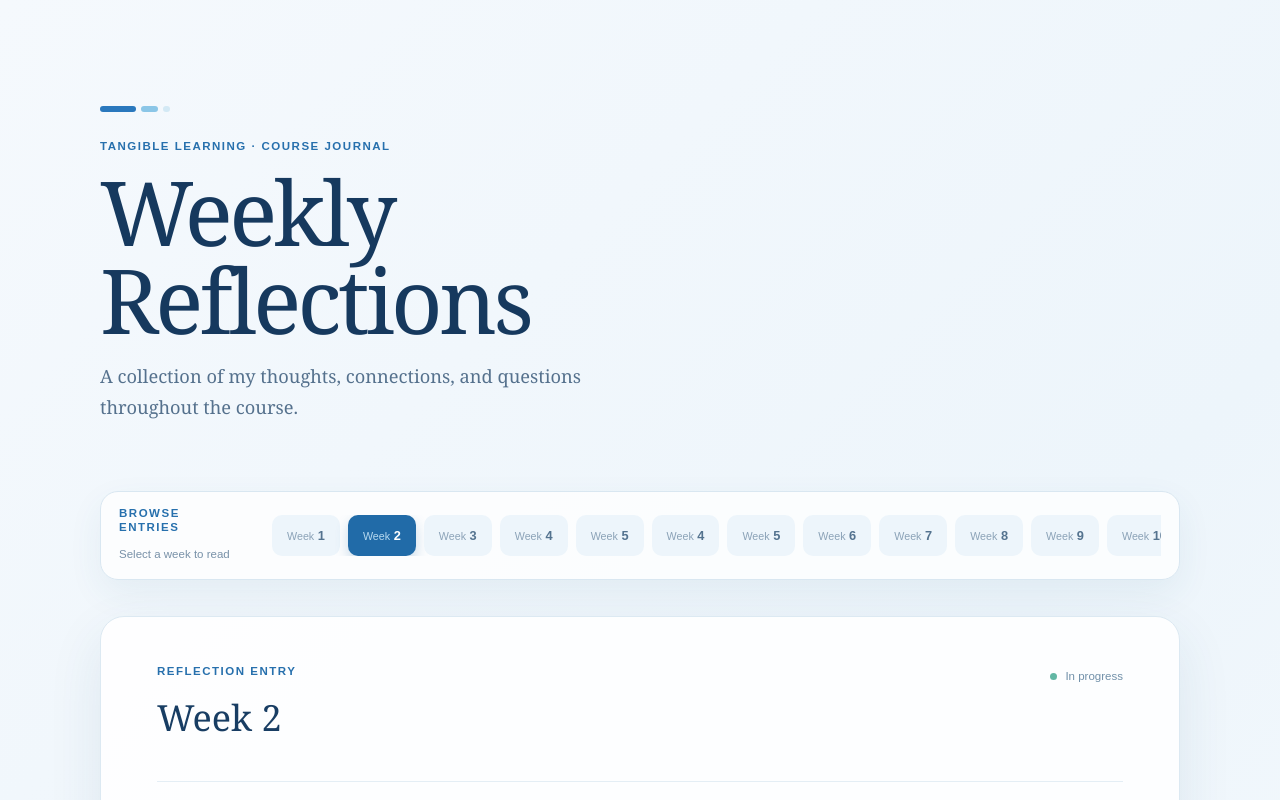
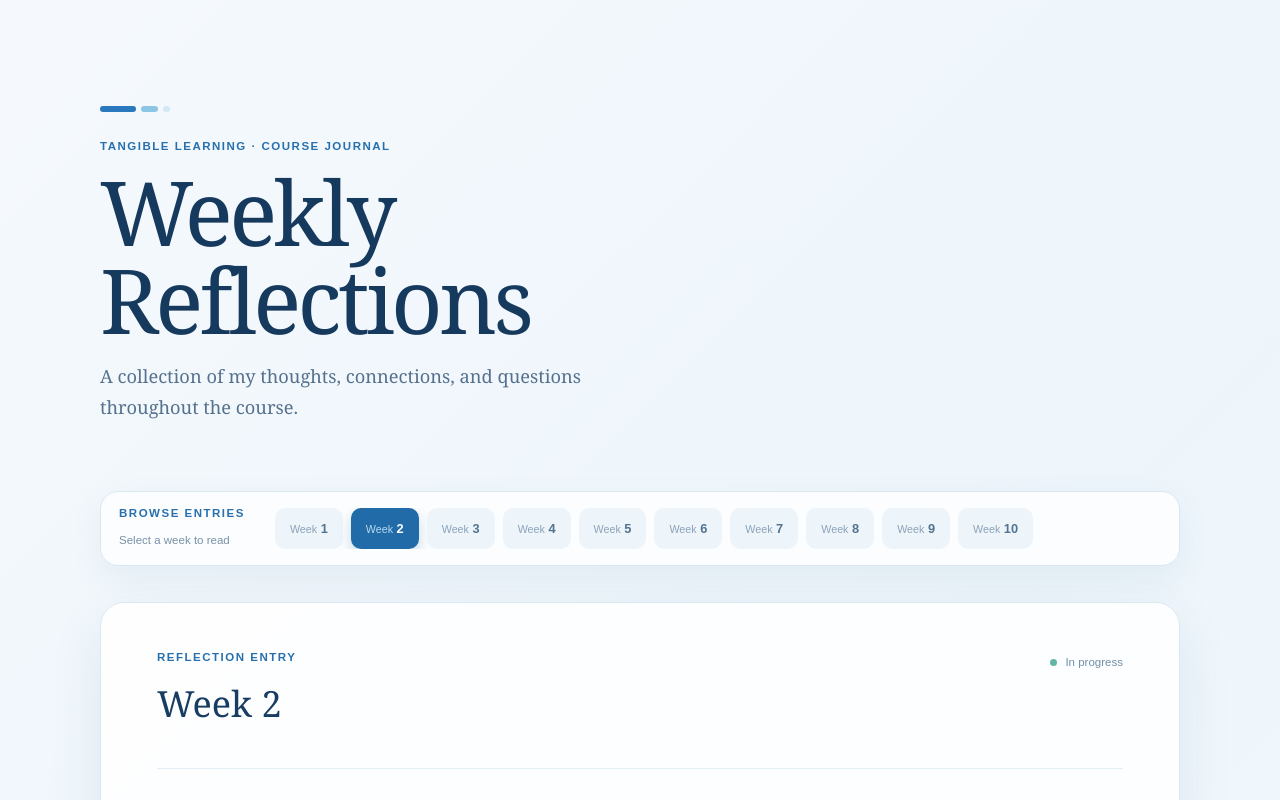
Before and after one commit to hochi0427/Topic-Reflection, a Vue app: page / in a window 1280 px wide. Shown: the top 800 px of the page. Built offline with nearby package versions, Linux system fonts and the light colour scheme.

Commit message:
update weeks

```diff
--- a/src/App.vue
+++ b/src/App.vue
@@ -137,15 +137,14 @@ const reflections = [
         title: 'Takeaway',
 
         content: `One of my takeaways from the reading “Participatory Design of Technology for Inclusive Education: A Case Study” is that the flexibility of Makey Makey creates many possibilities for students with disabilities, intellectual giftedness, and ASD to be included in regular classrooms. By using Makey Makey, teachers can create different ways for students to interact and learn based on their abilities and needs. I especially like how the design focuses on cultivating students’ autonomy. It not only provides more learning opportunities, but also reduces barriers and gives students more choices in how they participate in learning.
-       I was also surprised by the idea in Brazil that “regular school must be for all.” It is not only about including students with different needs in regular classrooms, but also changing how educators work. Regular teachers and special education teachers may need to work more closely and learn different technologies to support different students.  It makes me think that inclusive education is not only about changing the classroom, but may also require changes in the education system and how we prepare teachers.`,
+          I was also surprised by the idea in Brazil that “regular school must be for all.” It is not only about including students with different needs in regular classrooms, but also changing how educators work. Regular teachers and special education teachers may need to work more closely and learn different technologies to support different students.  It makes me think that inclusive education is not only about changing the classroom, but may also require changes in the education system and how we prepare teachers.`,
       },
       {
         type: 'connection',
         number: '02',
         title: 'Connection to a real-world example',
         content: `The “Spiral of Exclusion” mentioned in Nothing About Us Without Us reminds me of gender inequality in Taiwan. In the past, Taiwan was a much more male-dominated society, and many political and decision-making positions were mostly held by men. This meant that men also had more power over resources and decisions.
-
-        However, I am glad that Taiwanese society has become more open-minded and diverse. We even had our first female president in 2016, and I can also see more gender diversity in schools, workplaces, and politics. I think having people from different backgrounds involved in decision-making is necessary because otherwise we may keep making decisions based on the perspectives of the same group.`,
+         However, I am glad that Taiwanese society has become more open-minded and diverse. We even had our first female president in 2016, and I can also see more gender diversity in schools, workplaces, and politics. I think having people from different backgrounds involved in decision-making is necessary because otherwise we may keep making decisions based on the perspectives of the same group.`,
       },
       {
         type: 'question',
@@ -159,7 +158,7 @@ const reflections = [
       },
     ],
   },
-  ...Array.from({ length: 7 }, (_, index) => ({ week: index + 4, sections: [] })),
+  ...Array.from({ length: 5 }, (_, index) => ({ week: index + 6, sections: [] })),
 ]
 
 const weeks = reflections.map(({ week }) => week)
```
